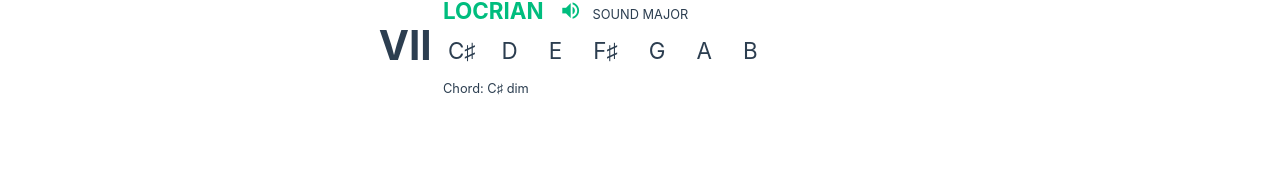
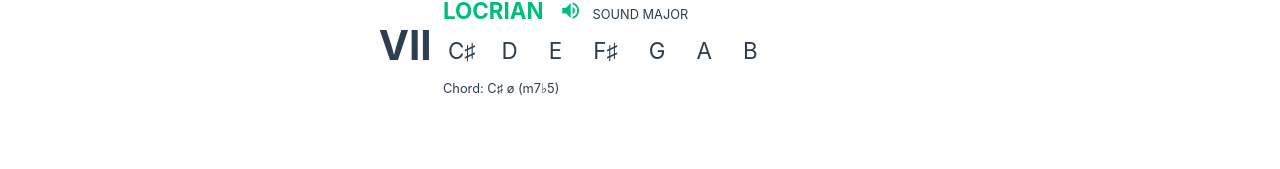
Before and after one commit to syl-p/easy-music-key, a Vue app: page / in a window 1280 px wide. Shown: the part 699-868 px from the top of the page. Built offline with nearby package versions, Linux system fonts and the light colour scheme.

Commit message:
fix: fix nomination for the 7th degree

```diff
--- a/src/scale.class.ts
+++ b/src/scale.class.ts
@@ -68,7 +68,7 @@ export default class ScaleClass {
         },
         {
             name: 'VII',
-            notation: 'dim'
+            notation: 'ø (m7♭5)'
         },
     ];
 
```
